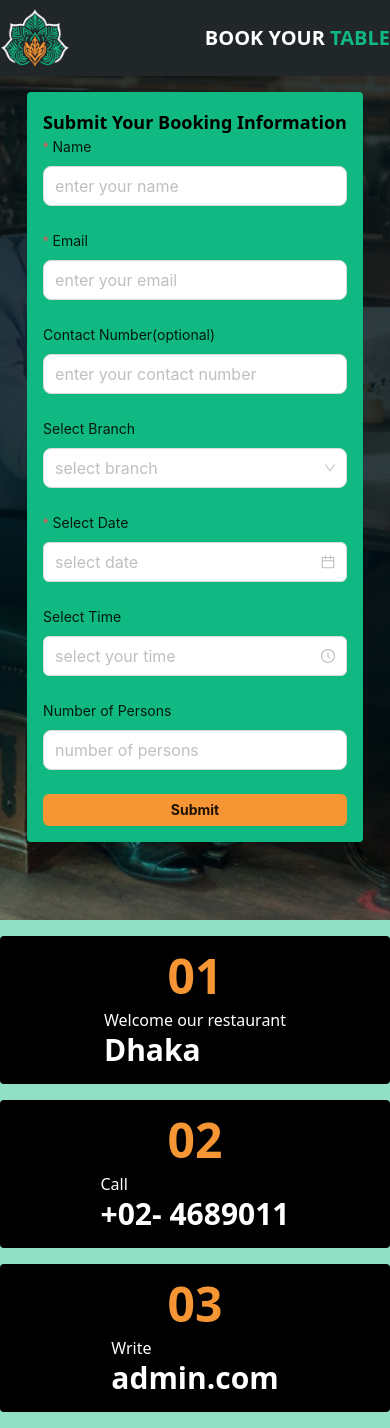
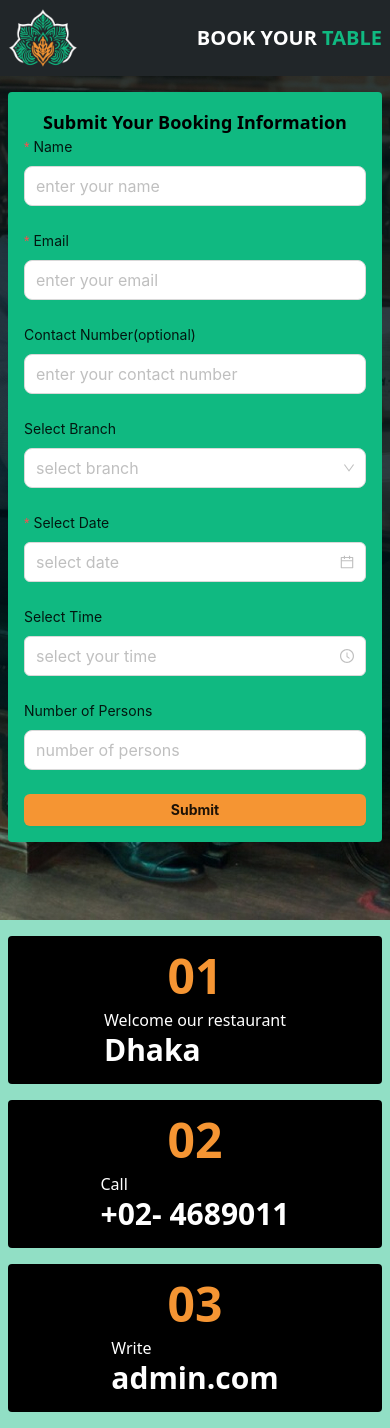
Before and after one commit to bdCalling-Sdt-hub/danny-booking-frontend, a React (Vite) app: page / in a window 390 px wide. Built offline with nearby package versions, Linux system fonts and the light colour scheme.

Commit message:
feat:completed design part

```diff
--- a/src/App.tsx
+++ b/src/App.tsx
@@ -10,8 +10,8 @@ function App() {
         className="bg-cover bg-center min-h-screen lg:py-0 py-4"
         style={{ backgroundImage: `url(${bg})` }}
       >
-        <div className="flex items-center justify-center lg:h-[90vh]  ">
-          <div className="bg-[#10B981] p-4  sm:w-[500px]  rounded ">
+        <div className="container mx-auto flex items-center justify-center lg:h-[90vh] h-full">
+          <div className="bg-[#10B981] p-4 w-full  mx-2 lg:mx-auto max-w-md rounded">
             <h5 className="text-center text-gray text-lg font-bold">
               Submit Your Booking Information
             </h5>
@@ -19,7 +19,7 @@ function App() {
           </div>
         </div>
       </section>
-      <section className="bg-[#91DFC5]">
+      <section className="bg-[#91DFC5] px-2 lg:px-0">
         <Footer />
       </section>
     </>
--- a/src/component/Header.tsx
+++ b/src/component/Header.tsx
@@ -2,7 +2,7 @@ import logo from "./../assets/logo.png";
 const Header = () => {
   return (
     <div className="bg-[#212629]  py-2 sticky top-0 z-10 ">
-      <div className="container mx-auto flex justify-between items-center">
+      <div className="container mx-auto flex justify-between items-center px-2 lg:px-0">
         <img src={logo} width={70} alt="" />
         <h1 className="text-[#fff] font-[600] text-xl">
           BOOK YOUR <span className="text-[#10B981]">TABLE</span>
```
Also changed, not shown: 1 other file (tests, documents, lock files or other folders).
